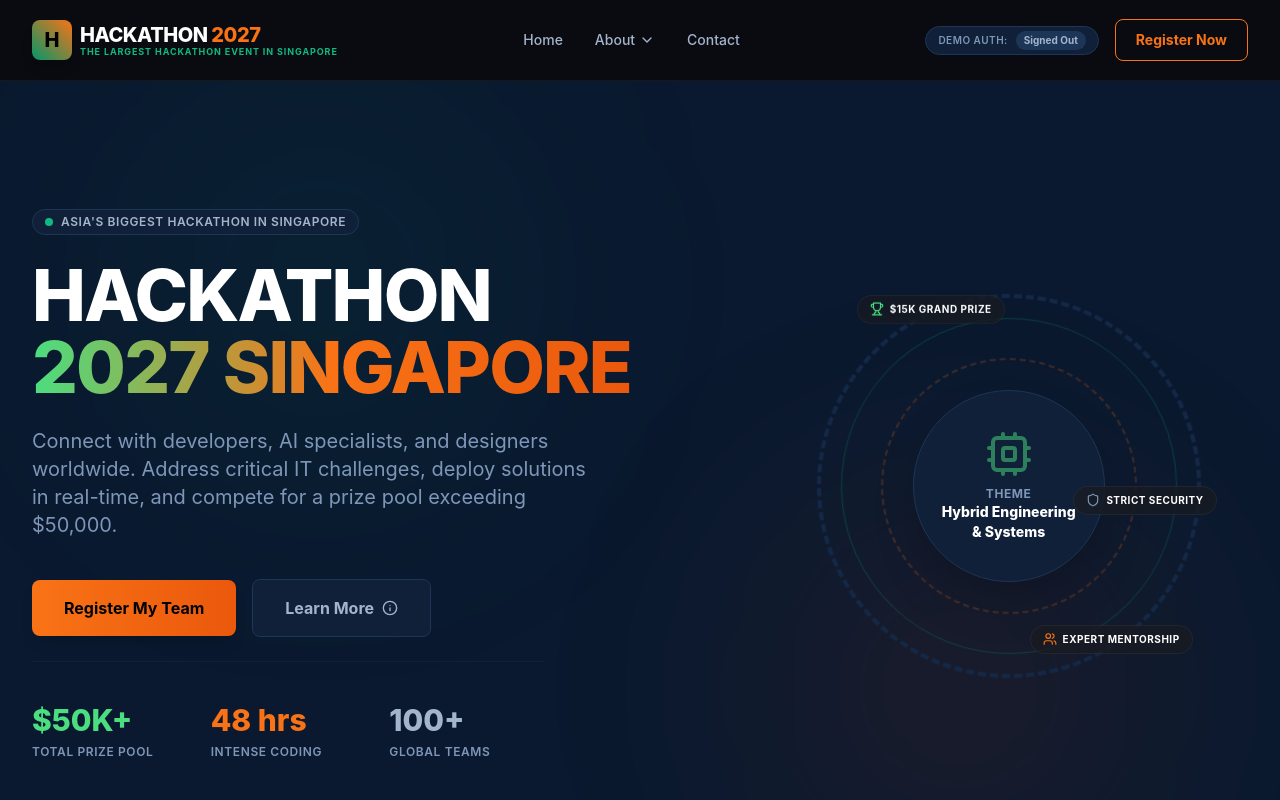
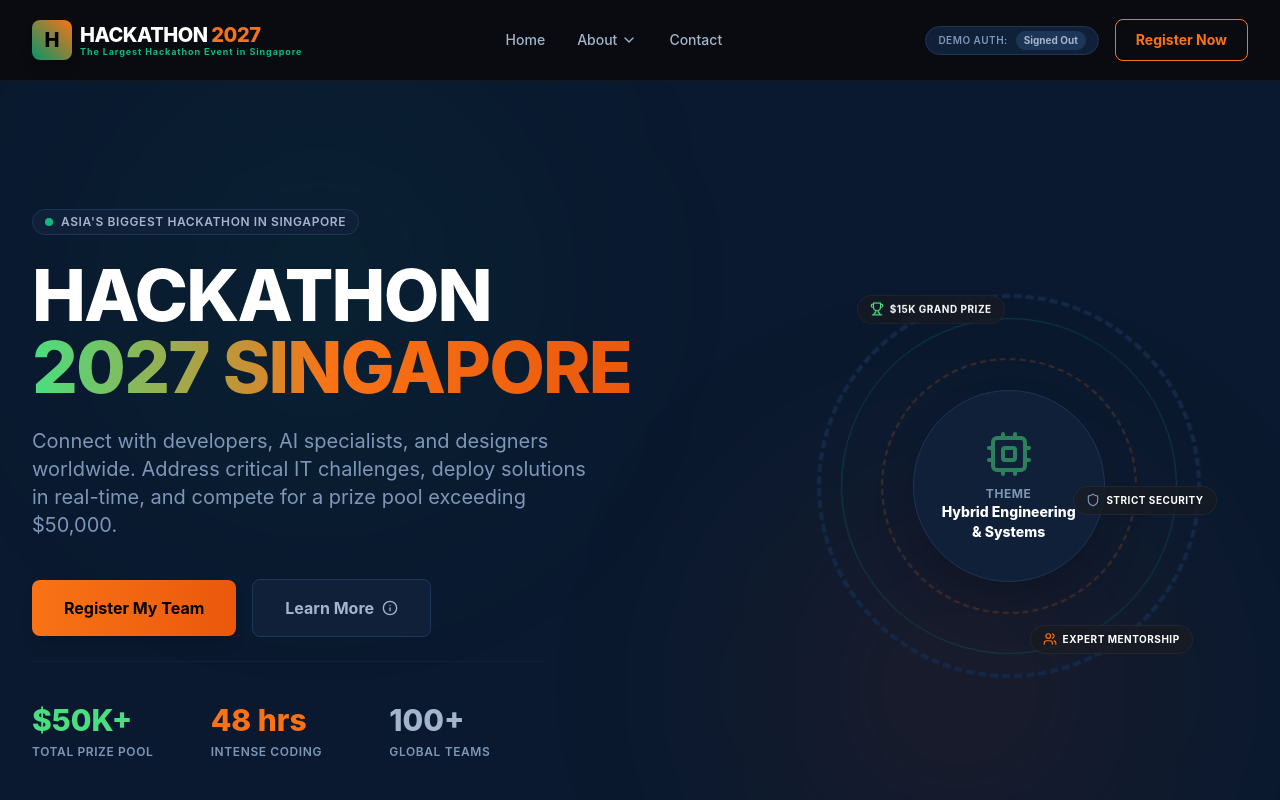
Before and after one commit to Hackathon2027K/Hackathon27, a Next.js app in the folder frontend/: page / in a window 1280 px wide. Shown: the top 800 px of the page. Built offline with nearby package versions, Linux system fonts and the light colour scheme.

Commit message:
Normalize Singapore casing in homepage labels

```diff
--- a/frontend/app/page.jsx
+++ b/frontend/app/page.jsx
@@ -189,8 +189,8 @@ export default function HomePage() {
               <span className="font-extrabold text-xl tracking-tight text-white">
                 HACKATHON <span className="text-brand-orange-500">2027</span>
               </span>
-              <span className="block text-[9px] uppercase tracking-widest text-brand-green-500 font-bold -mt-1">
-                The Largest Hackathon Event in SINGAPORE
+              <span className="block text-[9px] tracking-widest text-brand-green-500 font-bold -mt-1">
+                The Largest Hackathon Event in Singapore
               </span>
             </div>
           </div>
@@ -750,7 +750,7 @@ export default function HomePage() {
 
                       {/* Hero inside phone */}
                       <div className="bg-gradient-to-br from-brand-grey-900 to-brand-grey-850 p-4 rounded-xl border border-brand-grey-800">
-                        <span className="text-[8px] font-bold text-brand-green-500 uppercase tracking-widest">The Largest Hackathon Event in SINGAPORE</span>
+                        <span className="text-[8px] font-bold text-brand-green-500 tracking-widest">The Largest Hackathon Event in Singapore</span>
                         <h4 className="text-sm font-extrabold text-white mt-1">Hackathon 2027</h4>
                         <p className="text-[10px] text-brand-grey-400 mt-2 leading-relaxed">
                           Build the future of digital frameworks. 48 hours to code.
```
